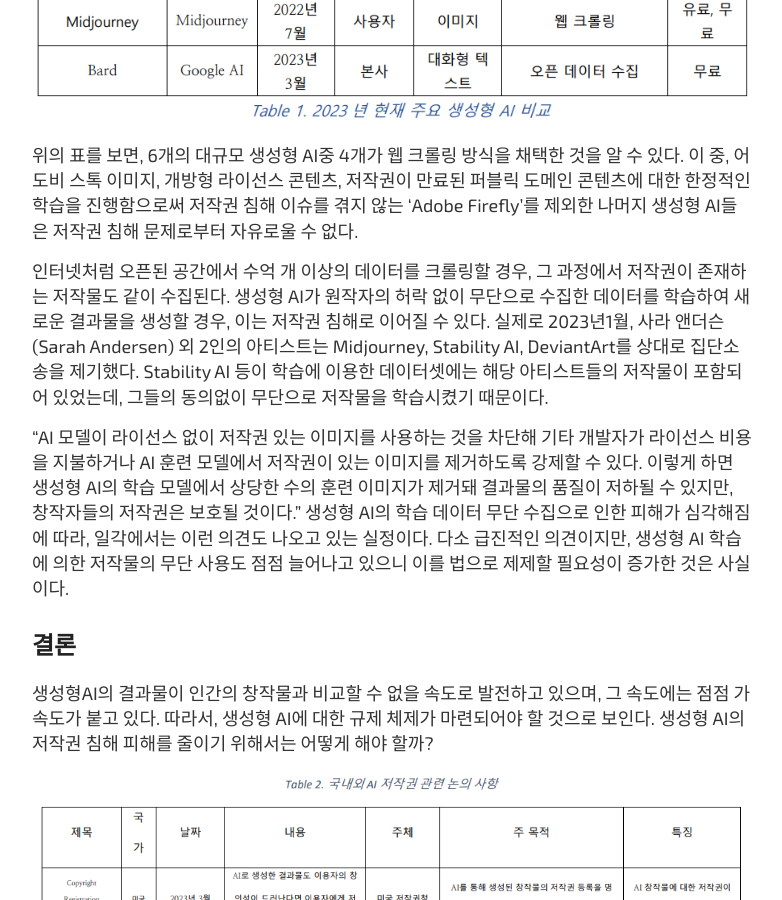
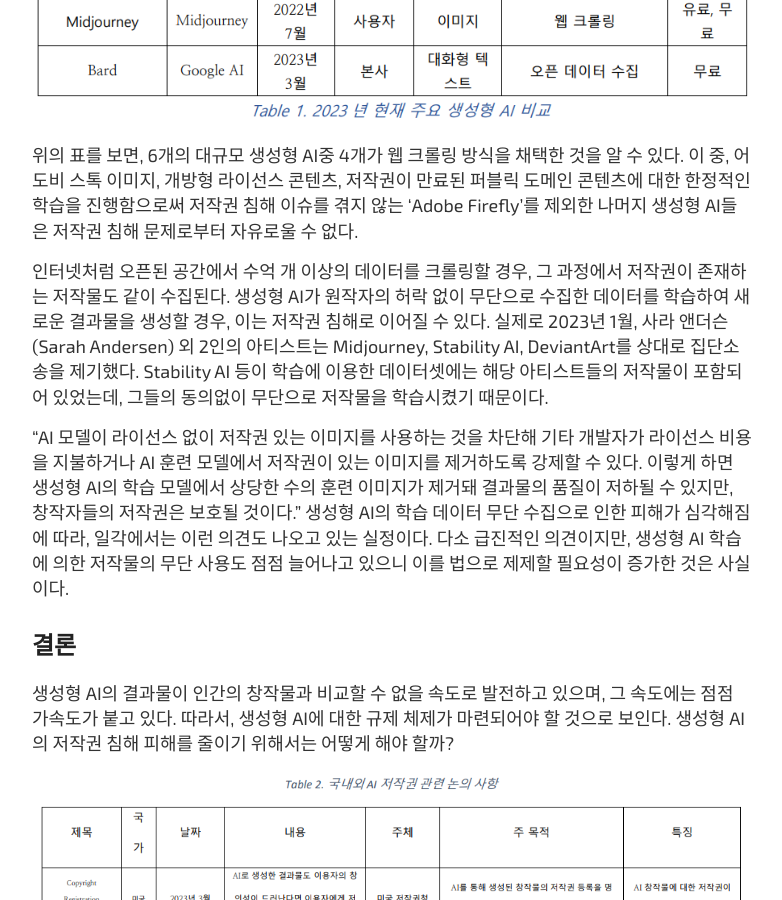
Before and after one commit to KwonNaeHyeon/KwonNaeHyeon.github.io, a Jekyll site: the page built from _posts/2023-10-03-week5ass.md, in a window 1280 px wide and 900 px high, scrolled down 1308 px. Shown: the whole window, without its empty margins (248-1030 px from the left). Built offline with Jekyll 4.4.1, drawn with Linux system fonts in a browser that asks for light colours; some web fonts are replaced.

Commit message:
fix : 최종 퇴고

```diff
--- a/_posts/2023-10-03-week5ass.md
+++ b/_posts/2023-10-03-week5ass.md
@@ -21,14 +21,14 @@ tags: assignment
 
   위의 표를 보면, 6개의 대규모 생성형 AI중 4개가 웹 크롤링 방식을 채택한 것을 알 수 있다. 이 중, 어도비 스톡 이미지, 개방형 라이선스 콘텐츠, 저작권이 만료된 퍼블릭 도메인 콘텐츠에 대한 한정적인 학습을 진행함으로써 저작권 침해 이슈를 겪지 않는 ‘Adobe Firefly’를 제외한 나머지 생성형 AI들은 저작권 침해 문제로부터 자유로울 수 없다.
 
-  인터넷처럼 오픈된 공간에서 수억 개 이상의 데이터를 크롤링할 경우, 그 과정에서 저작권이 존재하는 저작물도 같이 수집된다. 생성형 AI가 원작자의 허락 없이 무단으로 수집한 데이터를 학습하여 새로운 결과물을 생성할 경우, 이는 저작권 침해로 이어질 수 있다.  실제로 2023년1월, 사라 앤더슨(Sarah Andersen) 외 2인의 아티스트는 Midjourney, Stability AI, DeviantArt를 상대로 집단소송을 제기했다.    Stability AI 등이 학습에 이용한 데이터셋에는 해당 아티스트들의 저작물이 포함되어 있었는데, 그들의 동의없이 무단으로 저작물을 학습시켰기 때문이다.
+  인터넷처럼 오픈된 공간에서 수억 개 이상의 데이터를 크롤링할 경우, 그 과정에서 저작권이 존재하는 저작물도 같이 수집된다. 생성형 AI가 원작자의 허락 없이 무단으로 수집한 데이터를 학습하여 새로운 결과물을 생성할 경우, 이는 저작권 침해로 이어질 수 있다.  실제로 2023년 1월, 사라 앤더슨(Sarah Andersen) 외 2인의 아티스트는 Midjourney, Stability AI, DeviantArt를 상대로 집단소송을 제기했다. Stability AI 등이 학습에 이용한 데이터셋에는 해당 아티스트들의 저작물이 포함되어 있었는데, 그들의 동의없이 무단으로 저작물을 학습시켰기 때문이다.
 
   “AI 모델이 라이선스 없이 저작권 있는 이미지를 사용하는 것을 차단해  기타 개발자가 라이선스 비용을 지불하거나 AI 훈련 모델에서 저작권이 있는 이미지를 제거하도록 강제할 수 있다. 이렇게 하면 생성형 AI의 학습 모델에서 상당한 수의 훈련 이미지가 제거돼 결과물의 품질이 저하될 수 있지만, 창작자들의 저작권은 보호될 것이다.”
   생성형 AI의 학습 데이터 무단 수집으로 인한 피해가 심각해짐에 따라, 일각에서는 이런 의견도 나오고 있는 실정이다. 다소 급진적인 의견이지만, 생성형 AI 학습에 의한 저작물의 무단 사용도 점점 늘어나고 있으니 이를 법으로 제제할 필요성이 증가한 것은 사실이다.
 
 ## 결론
 
-  생성형AI의 결과물이 인간의 창작물과 비교할 수 없을 속도로 발전하고 있으며, 그 속도에는 점점 가속도가 붙고 있다. 따라서, 생성형 AI에 대한 규제 체제가 마련되어야 할 것으로 보인다. 생성형 AI의 저작권 침해 피해를 줄이기 위해서는 어떻게 해야 할까?
+  생성형 AI의 결과물이 인간의 창작물과 비교할 수 없을 속도로 발전하고 있으며, 그 속도에는 점점 가속도가 붙고 있다. 따라서, 생성형 AI에 대한 규제 체제가 마련되어야 할 것으로 보인다. 생성형 AI의 저작권 침해 피해를 줄이기 위해서는 어떻게 해야 할까?
 
 ![table-2]({{site.baseurl}}/images/20231003/t2.png) <br>
 
```
